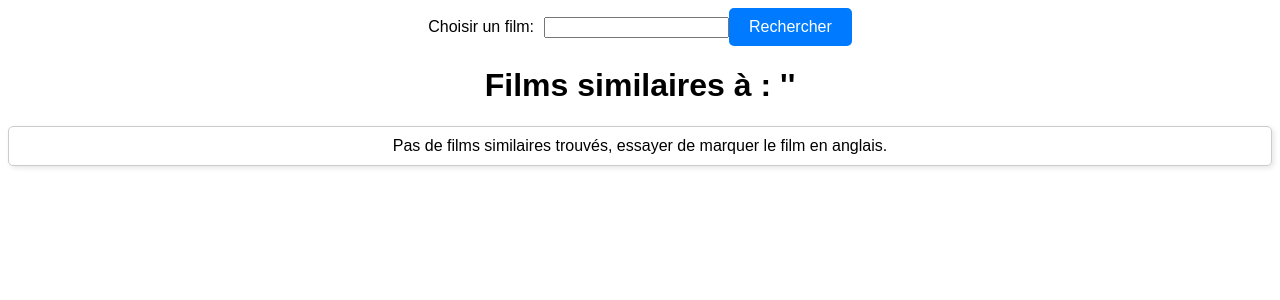
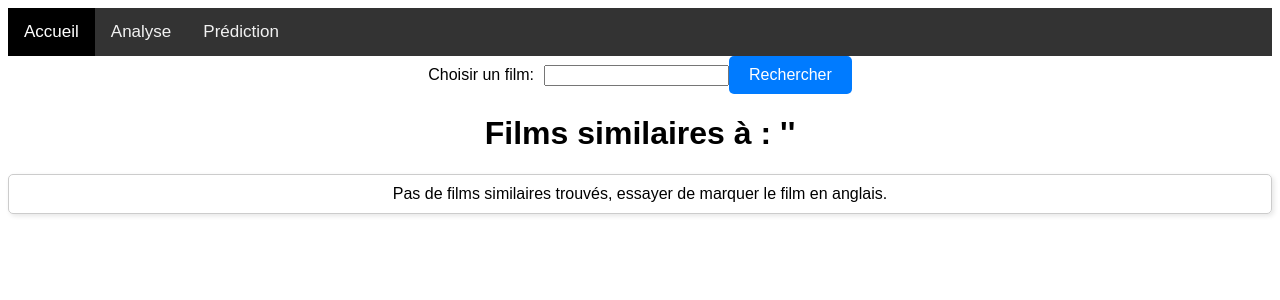
Before and after one commit to Lorenzo1208/Projet_Netfloox, a Django app: template Netfloox/app/templates/prediction.html in a window 1280 px wide. Shown: the top 300 px of the page. Run offline with Django 4.2, Linux system fonts and the light colour scheme; the template is opened without the code that fills it, so the values that code supplies are empty.

Commit message:
navbar partout

```diff
--- a/Netfloox/app/templates/prediction.html
+++ b/Netfloox/app/templates/prediction.html
@@ -91,6 +91,35 @@
         }
     </style>
     <meta charset="utf-8">
+    <style>.topnav {
+      background-color: #333;
+      overflow: hidden;
+    }
+
+    .topnav a {
+      float: left;
+      color: #f2f2f2;
+      text-align: center;
+      padding: 14px 16px;
+      text-decoration: none;
+      font-size: 17px;
+    }
+
+    .topnav a:hover {
+      background-color: #ddd;
+      color: black;
+    }
+
+    .topnav a.active {
+      background-color: #000000;
+      color: white;
+    }
+    </style>
+    <div class="topnav">
+      <a class="active" href="/">Accueil</a>
+      <a href="analyses">Analyse</a>
+      <a href="prediction">Prédiction</a>
+    </div>
     <title>Similar Movies</title>
 </head>
 <body>
--- a/Netfloox/app/views.py
+++ b/Netfloox/app/views.py
@@ -56,8 +56,7 @@ def get_similar_movies(movie_title, data, cv, count_matrix, svd, n_similar=5):
 
 def prediction(request):
     data = load_data('https://raw.githubusercontent.com/Lorenzo1208/Projet_Netfloox/main/cosine_features_no_date.csv')
-    data1 = load_data('https://raw.githubusercontent.com/Lorenzo1208/Projet_Netfloox/main/2kbest.csv')
-    les_films = data1["originalTitle"]
+    les_films = data["originalTitle"]
     cv = CountVectorizer()
     count_matrix = cv.fit_transform(data['features']).tocsr()
     svd = TruncatedSVD(n_components=1)
```
